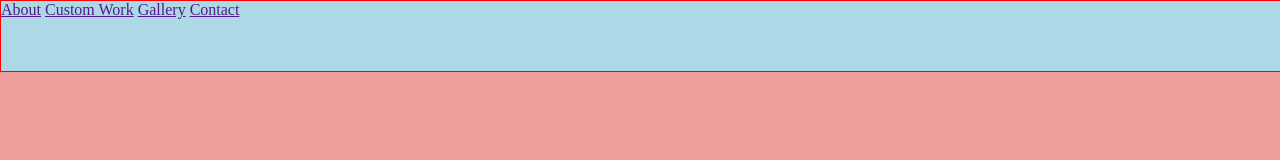
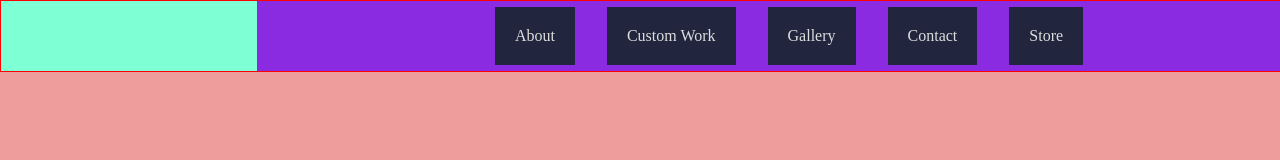
Before and after one commit to MitchB1992/Woodlandwoodturning, a plain HTML site: page index.html in a window 1280 px wide. Drawn offline with Linux system fonts and the light colour scheme.

Commit message:
navigation

```diff
--- a/index.html
+++ b/index.html
@@ -16,14 +16,29 @@
             <img src="" alt="">
         </section>
         <!--navigation container-->
-        <section>
-            <a href="">About</a>
-            <a href="">Custom Work</a>
-            <a href="">Gallery</a>
-            <a href="">Contact</a>
+        <section class = "navigation">
+            <ul>
+                <li><a href="#">About</a></li>
+                <li><a href="#">Custom Work</a></li>
+                <li><a href="#">Gallery</a></li>
+                <li><a href="#">Contact</a></li>
+                <li><a href="#">Store</a>
+                    <!--Dropdown section for (Store)-->
+                    <ul class = "dropdown">
+                        <li><a href="#">Bowls</a></li>
+                        <li><a href="#">Pens</a></li>
+                        <li><a href="#">Decorative</a></li>
+                    </ul>
+                </li>
+            </ul>
         </section>
 
     </nav>
+
+
+
+
+
 
     <!-- Hero banner image container-->
     <section>
--- a/style.css
+++ b/style.css
@@ -16,3 +16,53 @@ nav {
     z-index: 1;
     border:1px solid red;
 }
+
+
+
+section {
+    background-color: aquamarine;
+    flex:1;
+}
+
+.navigation {
+    background-color: blueviolet;
+    flex:4;
+    display: flex;
+    justify-content:center;
+    align-items: center;
+}
+
+
+nav .navigation ul li a {
+    padding: 20px;
+    display: block;
+    color: #ddd;
+    text-decoration: none;
+    background: #21263E;
+}
+
+
+nav ul li .dropdown {
+    display: none;
+}
+
+nav ul li:hover .dropdown {
+    display:flex;
+    flex-direction: column;
+    background-color: lightblue;
+}
+
+
+ul{
+    display: flex;
+    gap: 2em;
+    align-items: center;
+    justify-content:space-between;
+    list-style-type: none;
+
+}
+
+a {
+    color: white;
+    display: inline-block;
+}
```
